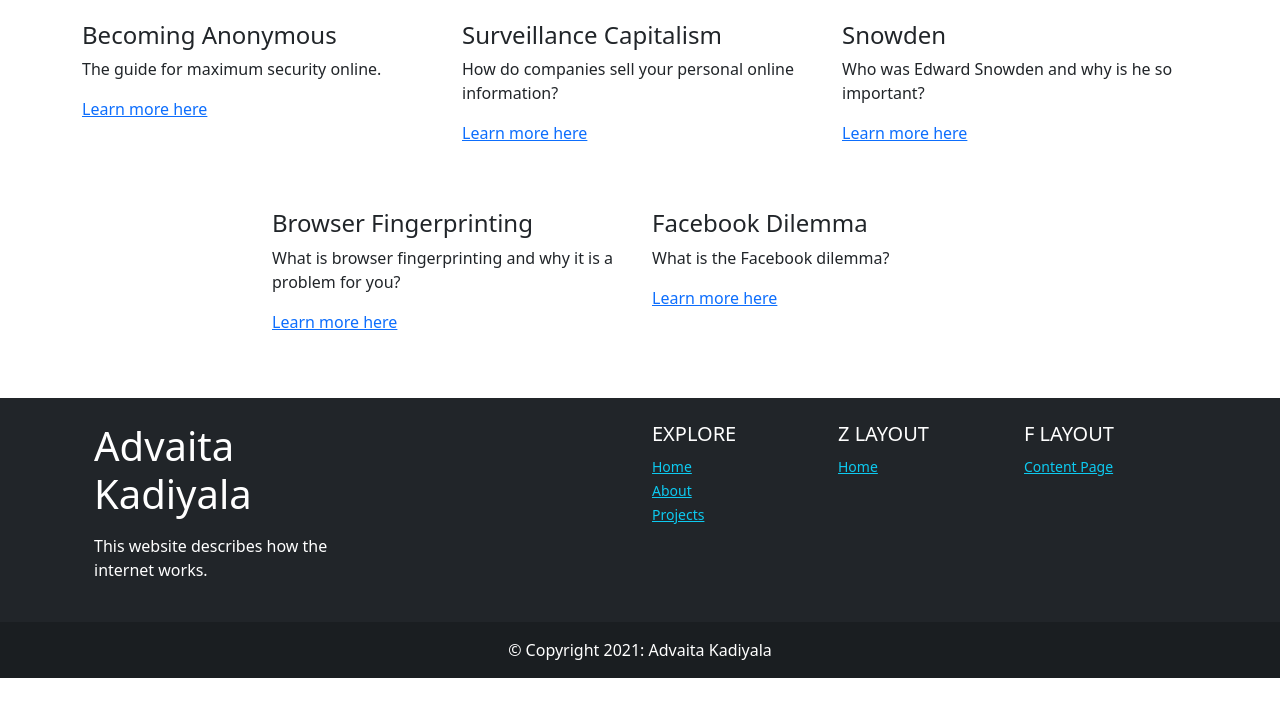
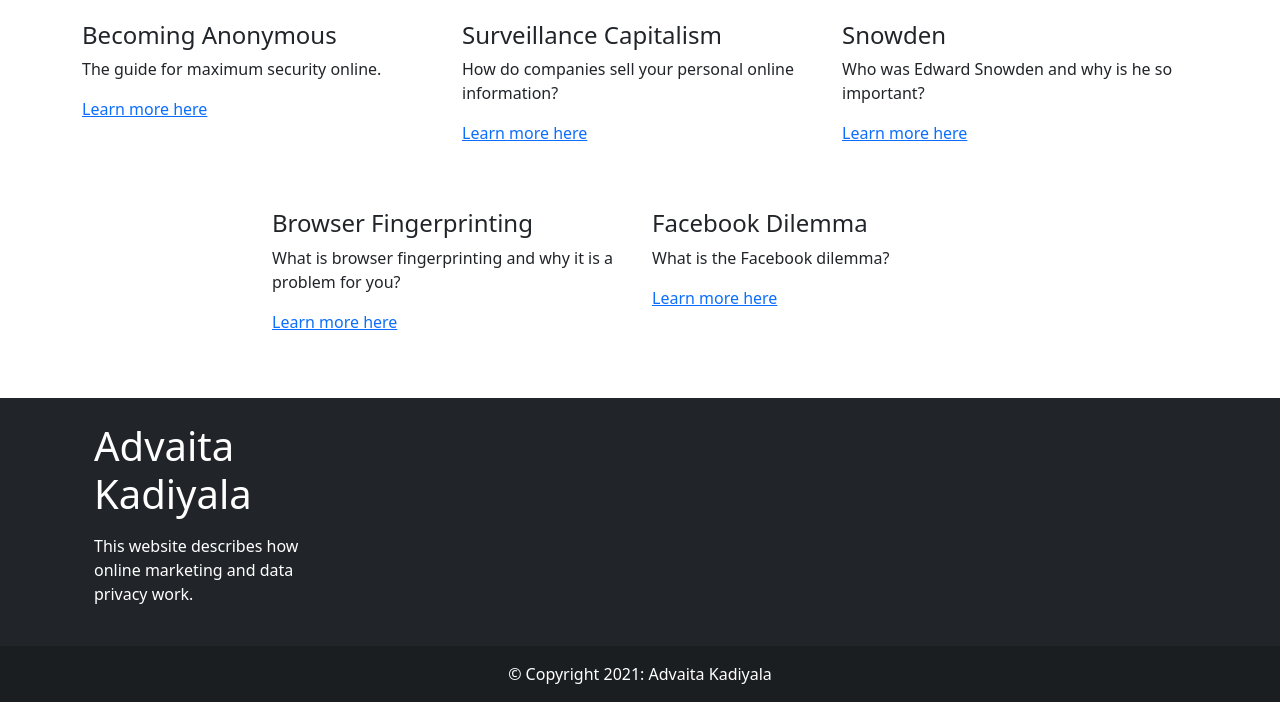
Before and after one commit to akadiyala12/OnlineMarketingandDataPrivacy, a plain HTML site: page docs/index.html in a window 1280 px wide. Shown: the part 1588-2290 px from the top of the page. Before the commit the page ends 2266 px from the top, so only its background shows below. Drawn offline with nearby package versions, Linux system fonts and the light colour scheme.

Commit message:
Made changes to footer

```diff
--- a/docs/index.html
+++ b/docs/index.html
@@ -169,39 +169,39 @@
             <!--Info-->
             <div class="col-lg-3 m-auto">
                 <h1 class="text-white pb-2">Advaita Kadiyala</h1>
-                <p class="text-white">This website describes how the internet works. </p>
+                <p class="text-white">This website describes how online marketing and data privacy work. </p>
             </div>
             <div class="col-lg-3"></div>
             <!--Links-->
             <div class="col-lg-2 col-md-6 mb-4 mb-md-0">
-                <h5 class="text-uppercase text-white">Explore</h5>
+                <h5 class="text-uppercase text-white"></h5>
                 <ul class="list-unstyled mb-0">
                     <li>
-                        <a href="index.html" class="text-info small">Home</a>
+                        <a href="index.html" class="text-info small"></a>
                     </li>
                     <li>
-                        <a href="about.html" class="text-info small">About</a>
+                        <a href="about.html" class="text-info small"></a>
                     </li>
                     <li>
-                        <a href="projects.html" class="text-info small">Projects</a>
+                        <a href="projects.html" class="text-info small"></a>
                     </li>
                 </ul>
             </div>
 
             <div class="col-lg-2 col-md-6 mb-4 mb-md-0">
-                <h5 class="text-uppercase text-white">Z LAYOUT</h5>
+                <h5 class="text-uppercase text-white"></h5>
                 <ul class="list-unstyled mb-0">
                     <li>
-                        <a href="index.html" class="text-info small">Home</a>
+                        <a href="index.html" class="text-info small"></a>
                     </li>
                 </ul>
             </div>
 
             <div class="col-lg-2 col-md-6 mb-4 mb-md-0">
-                <h5 class="text-uppercase text-white">F LAYOUT</h5>
+                <h5 class="text-uppercase text-white"></h5>
                 <ul class="list-unstyled mb-0">
                     <li>
-                        <a href="ipaddresses.html" class="text-info small">Content Page</a>
+                        <a href="ipaddresses.html" class="text-info small"></a>
                     </li>
                 </ul>
             </div>
```
